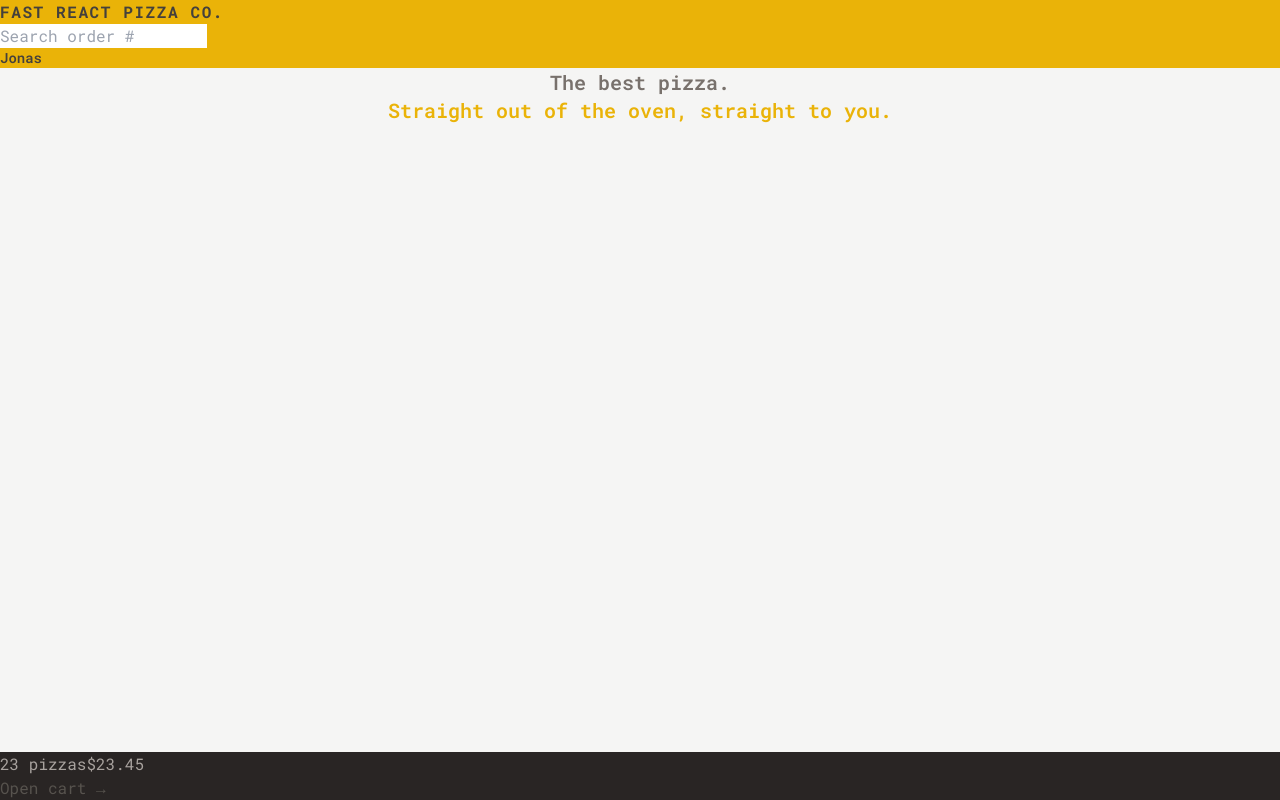
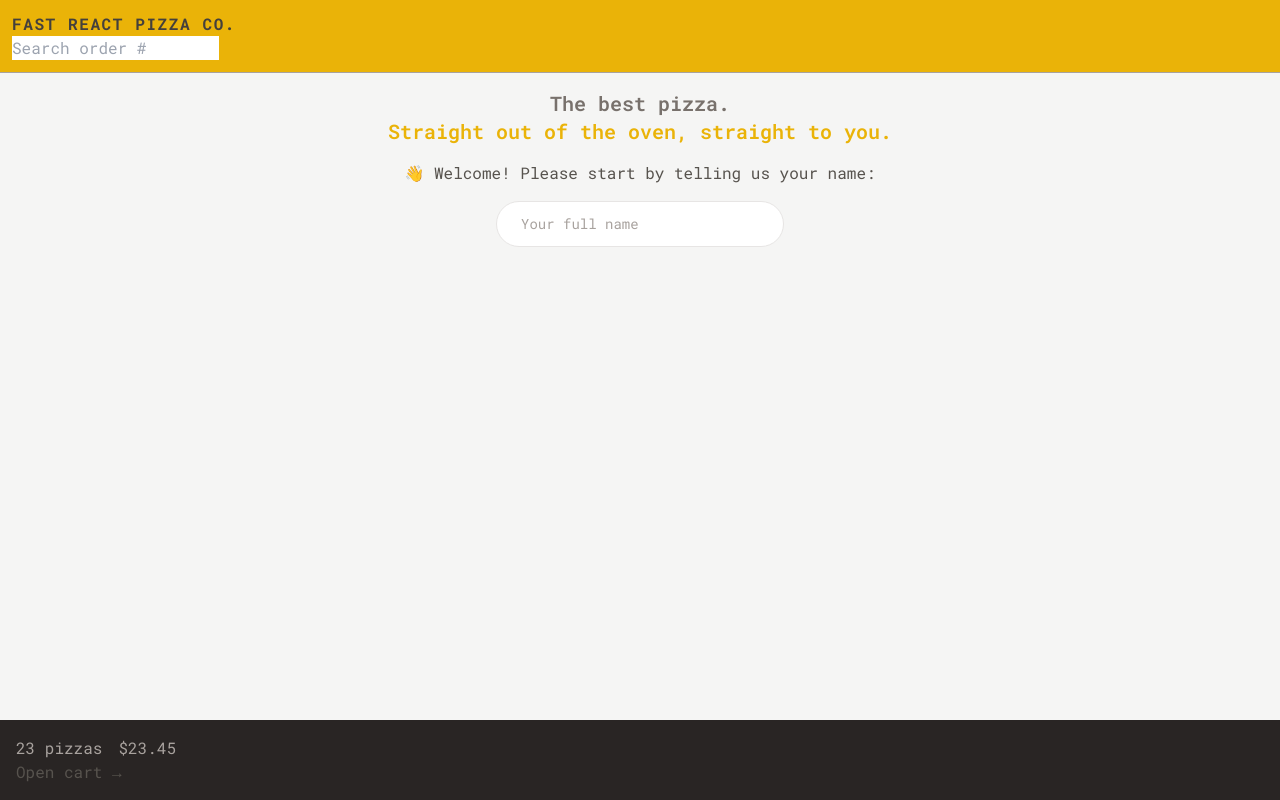
Before and after one commit to SivaSurender/tailwind_protos, a React (Vite) app: page / in a window 1280 px wide. Built offline with nearby package versions, Linux system fonts and the light colour scheme.

Commit message:
Added code

```diff
--- a/src/features/cart/CartOverview.jsx
+++ b/src/features/cart/CartOverview.jsx
@@ -2,8 +2,8 @@
 
 function CartOverview() {
   return (
-    <div className="bg-stone-800 text-stone-600">
-      <p className="text-stone-400">
+    <div className=" bg-stone-800 p-4 text-stone-600">
+      <p className="space-x-4 text-stone-400">
         <span>23 pizzas</span>
         <span>$23.45</span>
       </p>
--- a/src/features/user/Username.jsx
+++ b/src/features/user/Username.jsx
@@ -1,5 +1,5 @@
 function Username() {
-  return <div className="text-sm font-semibold">Jonas</div>;
+  return <div className="hidden  pb-3 text-sm font-semibold">Admin</div>;
 }
 
 export default Username;
--- a/src/ui/Header.jsx
+++ b/src/ui/Header.jsx
@@ -4,8 +4,8 @@
 
 function Header() {
   return (
-    <header className="bg-yellow-500">
-      <Link to="/" className="font-extrabold uppercase tracking-widest">
+    <header className="border-b border-stone-400 bg-yellow-500 p-3">
+      <Link to="/" className="mt-4 font-extrabold uppercase tracking-widest">
         Fast React Pizza Co.
       </Link>
 
--- a/src/ui/Home.jsx
+++ b/src/ui/Home.jsx
@@ -1,7 +1,8 @@
+import CreateUser from '../features/user/CreateUser';
 function Home() {
   return (
-    <div>
-      <h1 className="text-center text-xl font-semibold text-stone-500">
+    <div className="text-center">
+      <h1 className=" my-4  text-xl font-semibold text-stone-500">
         The best pizza.
         <br />
         <span className="text-yellow-500">
@@ -9,6 +10,7 @@
           Straight out of the oven, straight to you.
         </span>
       </h1>
+      <CreateUser />
     </div>
   );
 }
```
